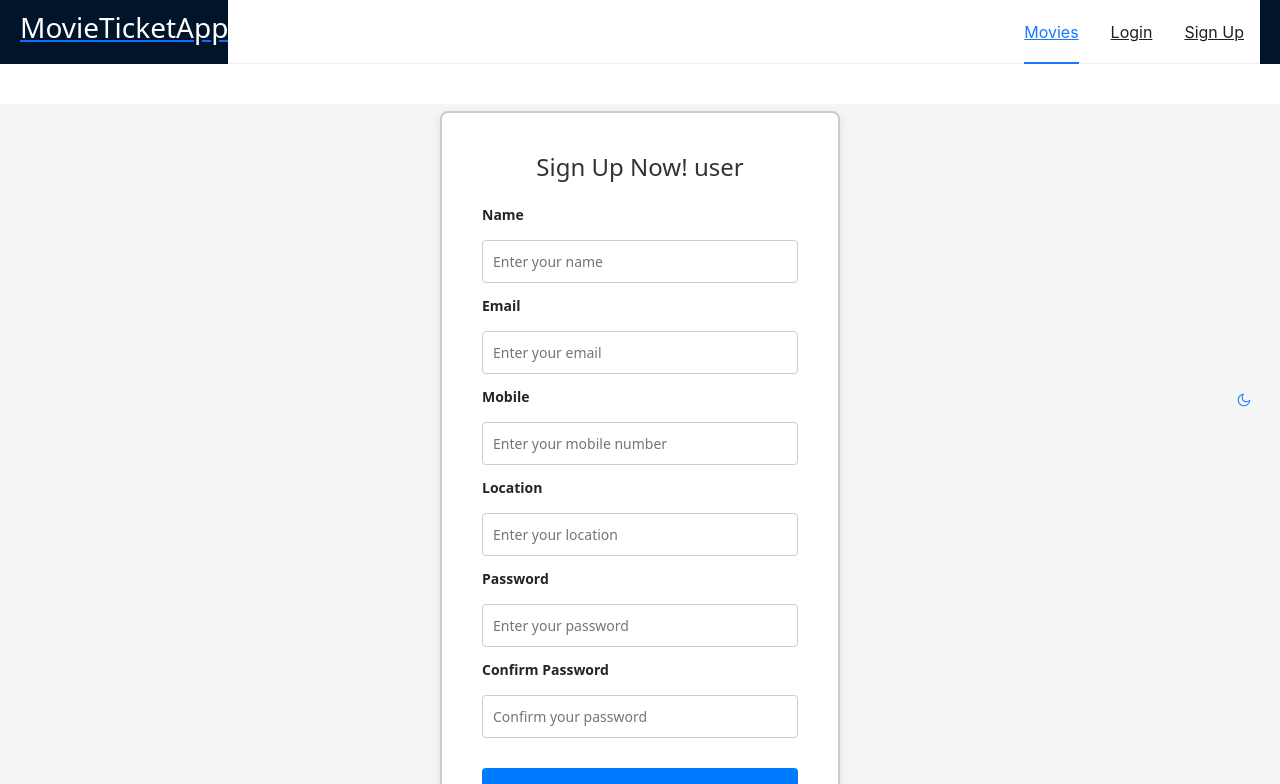
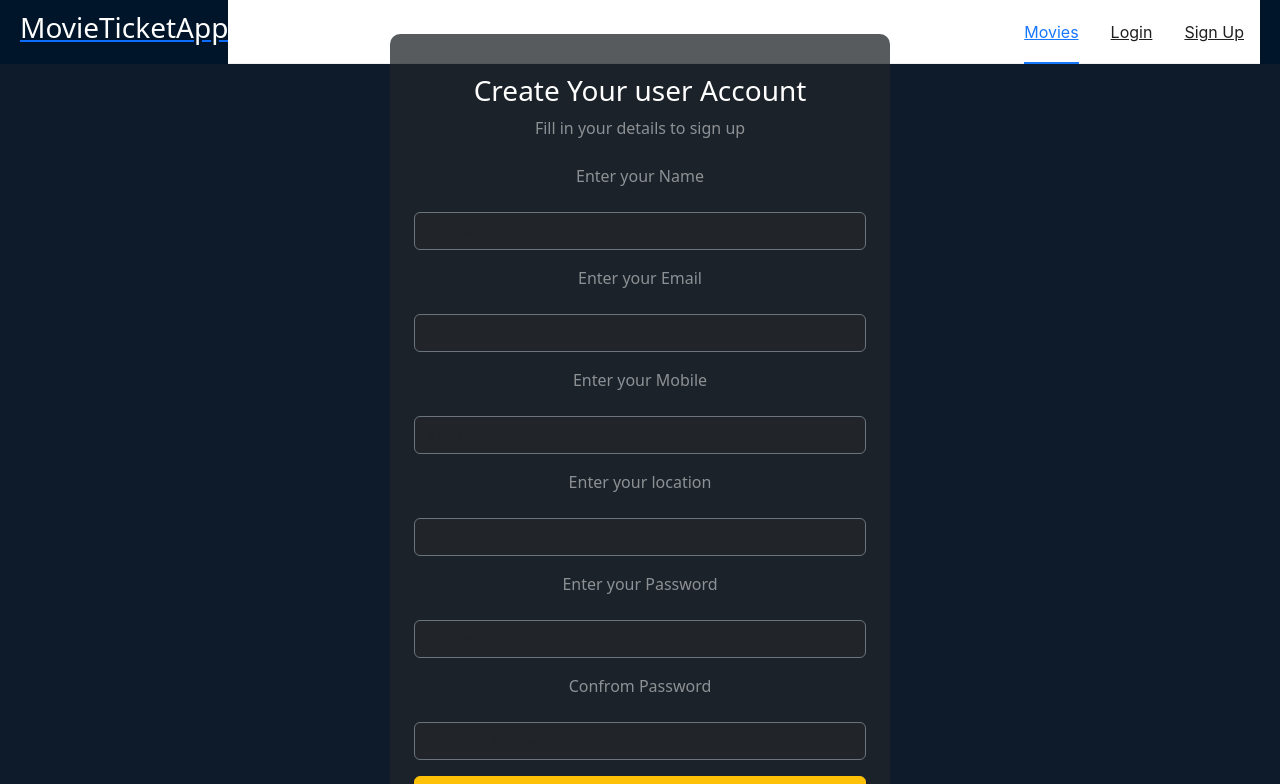
Before and after one commit to Roshnijoseph90/febcohort, a React (Vite) app in the folder client/: page /signup in a window 1280 px wide. Shown: the top 784 px of the page. Built offline with nearby package versions, Linux system fonts and the light colour scheme; no server answers.

Commit message:
chnged Ui

```diff
--- a/client/src/pages/Shared/LoginPage.jsx
+++ b/client/src/pages/Shared/LoginPage.jsx
@@ -64,6 +64,9 @@ const LoginPage = ({ role }) => {
 
           <form onSubmit={handleSubmit(onSubmit)}>
             {/* Email */}
+            <p className="text-white-50 mb-4">
+           Enter your Email</p>
+            <div className="mb-3 text-start"></div>
             <div className="mb-3 text-start">
               <input
                 type="email"
@@ -83,6 +86,9 @@ const LoginPage = ({ role }) => {
             </div>
 
             {/* Password */}
+            <p className="text-white-50 mb-4">
+           Password</p>
+            <div className="mb-3 text-start"></div>
             <div className="mb-3 text-start">
               <input
                 type="password"
@@ -102,6 +108,9 @@ const LoginPage = ({ role }) => {
             </div>
 
             {/* Confirm Password */}
+            <p className="text-white-50 mb-4">
+           Confrom Password</p>
+            <div className="mb-3 text-start"></div>
             <div className="mb-3 text-start">
               <input
                 type="password"
--- a/client/src/pages/Shared/SignUpPage.jsx
+++ b/client/src/pages/Shared/SignUpPage.jsx
@@ -1,173 +1,187 @@
 import React, { useState } from 'react';
 import { useForm } from 'react-hook-form';
-import { useNavigate } from 'react-router-dom';
+import { useNavigate, Link } from 'react-router-dom';
+import { useDispatch } from 'react-redux';
 import { axiosInstance } from "../../config/axiosInstance";
-import { useDispatch } from 'react-redux';
 import { clearuser, saveuser } from '../../redux/features/userSlice';
-import { Link } from 'react-router-dom';
-import '../../styles/signUpPage.css';
+import { toast } from 'react-hot-toast';
 
 const SignUpPage = ({ role }) => {
   const { register, handleSubmit, formState: { errors }, getValues } = useForm();
   const navigate = useNavigate();
   const dispatch = useDispatch();
-  const [signUpError, setSignUpError] = useState(null);  // State for sign-up errors
-
+  const [signUpError, setSignUpError] = useState(null);
 
   let user = {
-      role: "user",  // Default to "user" role
-      signUpAPI: "/user/signup",  // Default API route for user
-      loginRoute: "/login",  // Default login route for user
-      profileRoute: "/profile",  // Default profile route for user
+    role: "user",
+    signUpAPI: "/user/signup",
+    loginRoute: "/login",
+    profileRoute: "/user/profile"
   };
 
-    // Dynamically update the user object based on the role
   if (role === "owner") {
     user = {
       role: "owner",
       signUpAPI: "/owner/signup",
       profileRoute: "/owner/profile",
-        loginRoute: "/owner/login",
+      loginRoute: "/owner/login"
     };
   } else if (role === "admin") {
     user = {
       role: "admin",
       signUpAPI: "/admin/signup",
       profileRoute: "/admin/profile",
-        loginRoute: "/admin/login",
+      loginRoute: "/admin/login"
     };
   }
+
   const onSubmit = async (data) => {
     try {
-      const response = await axiosInstance({
-        method: "POST",
-        url: user.signUpAPI,
-        data: data,
-      });
-      dispatch(saveuser(response?.data?.data));  // Save user data to Redux
+      const response = await axiosInstance.post(user.signUpAPI, data);
+      dispatch(saveuser(response?.data?.data));
+      toast.success("Signup successful!");
       navigate(user.loginRoute, { state: { email: data.email } });
     } catch (error) {
-      dispatch(clearuser());  // Clear user data on error
-      console.error("Error during signup:", error);
+      dispatch(clearuser());
       setSignUpError('An error occurred during signup. Please try again.');
+      toast.error("Signup failed. Please try again.");
     }
   };
 
   return (
-    <div className="signup-page">
-    <div className="signup-container">
-      <div className="card-body">
-        <h2>Sign Up Now! {user.role}</h2>
+    <div
+      className="position-relative w-100 vh-100"
+      style={{
+        backgroundColor: '#0D1B2A',
+        backgroundSize: "cover",
+        backgroundPosition: "center",
+      }}
+    >
+      <div className="position-absolute top-0 start-0 w-100 h-100 d-flex flex-column align-items-center justify-content-center text-center p-4">
+        <div
+          className="bg-dark bg-opacity-75 p-4 text-white"
+          style={{ maxWidth: "500px", borderRadius: "10px", width: "100%" }}
+        >
+          <h3 className="mt-3">Create Your {user.role} Account</h3>
+          <p className="text-white-50 mb-4">Fill in your details to sign up</p>
 
-        {/* Display sign-up error if any */}
-        {signUpError && <p className="signup-error">{signUpError}</p>}
+          {signUpError && <p className="text-danger">{signUpError}</p>}
 
-        <form onSubmit={handleSubmit(onSubmit)} className="signup-form">
-          {/* Name Field */}
-          <div>
-            <label htmlFor="name">Name</label>
+          <form onSubmit={handleSubmit(onSubmit)}>
+            {/* Name */}
+            <p className="text-white-50 mb-4">
+            Enter your Name
+          </p>
+            <div className="mb-3 text-start">
               <input
                 type="text"
-              id="name"
-              placeholder="Enter your name"
+                placeholder="Name"
                 {...register('name', { required: 'Name is required' })}
+                className="form-control bg-dark text-white border-secondary"
               />
-            {errors.name && <p>{errors.name.message}</p>}
+              {errors.name && <p className="text-danger mt-1">{errors.name.message}</p>}
             </div>
 
-          {/* Email Field */}
-          <div>
-            <label htmlFor="email">Email</label>
+            {/* Email */}
+            <p className="text-white-50 mb-4">
+            Enter your Email
+          </p>
+            <div className="mb-3 text-start">
               <input
                 type="email"
-              id="email"
-              placeholder="Enter your email"
+                placeholder="Email"
                 {...register('email', {
                   required: 'Email is required',
                   pattern: {
-                  value: /^[A-Za-z0-9._%+-]+@[A-Za-z0-9.-]+\.[A-Za-z]{2,}$/,
-                  message: 'Invalid email address'
-                }
+                    value: /^[^\s@]+@[^\s@]+\.[^\s@]+$/,
+                    message: 'Invalid email format',
+                  },
                 })}
+                className="form-control bg-dark text-white border-secondary"
               />
-            {errors.email && <p>{errors.email.message}</p>}
+              {errors.email && <p className="text-danger mt-1">{errors.email.message}</p>}
             </div>
 
-          {/* Mobile Field */}
-          <div>
-            <label htmlFor="mobile">Mobile</label>
+            {/* Mobile */}
+            <p className="text-white-50 mb-4">
+            Enter your Mobile
+          </p>
+            <div className="mb-3 text-start">
               <input
                 type="text"
-              id="mobile"
-              placeholder="Enter your mobile number"
+                placeholder="Mobile Number"
                 {...register('mobile', { required: 'Mobile number is required' })}
+                className="form-control bg-dark text-white border-secondary"
               />
-            {errors.mobile && <p>{errors.mobile.message}</p>}
+              {errors.mobile && <p className="text-danger mt-1">{errors.mobile.message}</p>}
             </div>
 
-          {/* Location Field */}
-          <div>
-            <label htmlFor="location">Location</label>
+            {/* Location */}
+            <p className="text-white-50 mb-4">
+            Enter your location
+          </p>
+            <div className="mb-3 text-start">
               <input
                 type="text"
-              id="location"
-              placeholder="Enter your location"
+                placeholder="Location"
                 {...register('location', { required: 'Location is required' })}
+                className="form-control bg-dark text-white border-secondary"
               />
-            {errors.location && <p>{errors.location.message}</p>}
+              {errors.location && <p className="text-danger mt-1">{errors.location.message}</p>}
             </div>
 
-          {/* Password Field */}
-          <div>
-            <label htmlFor="password">Password</label>
+            {/* Password */}
+            <p className="text-white-50 mb-4">
+            Enter your Password
+          </p>
+            <div className="mb-3 text-start">
               <input
                 type="password"
-              id="password"
-              placeholder="Enter your password"
+                placeholder="Password"
                 {...register('password', {
                   required: 'Password is required',
                   minLength: {
                     value: 6,
-                  message: 'Password must be at least 6 characters long'
-                }
+                    message: 'Password must be at least 6 characters long',
+                  },
                 })}
+                className="form-control bg-dark text-white border-secondary"
               />
-            {errors.password && <p>{errors.password.message}</p>}
+              {errors.password && <p className="text-danger mt-1">{errors.password.message}</p>}
             </div>
 
-          {/* Confirm Password Field */}
-          <div>
-            <label htmlFor="confirmPassword">Confirm Password</label>
+            {/* Confirm Password */}
+            <p className="text-white-50 mb-4">
+           Confrom Password</p>
+            <div className="mb-3 text-start">
               <input
                 type="password"
-              id="confirmPassword"
-              placeholder="Confirm your password"
+                placeholder="Confirm Password"
                 {...register('confirmPassword', {
                   required: 'Confirm Password is required',
                   validate: value => value === getValues('password') || 'Passwords do not match',
-                minLength: {
-                  value: 6,
-                  message: 'Password must be at least 6 characters long'
-                }
                 })}
+                className="form-control bg-dark text-white border-secondary"
               />
-            {errors.confirmPassword && <p>{errors.confirmPassword.message}</p>}
+              {errors.confirmPassword && <p className="text-danger mt-1">{errors.confirmPassword.message}</p>}
             </div>
 
-          {/* Submit Button */}
-          <div>
-            <button type="submit">Sign Up</button>
-          </div>
+            {/* Submit */}
+            <button type="submit" className="btn btn-warning w-100">
+              Sign Up
+            </button>
           </form>
 
-
-        <div className="links"  >
-          <Link to={user.loginRoute}>Already have an account? Log in</Link>
-        </div>
+          <p className="text-white mt-3">
+            Already have an account?{' '}
+            <Link to={user.loginRoute} className="text-warning fw-bold">
+              Log In
+            </Link>
+          </p>
         </div>
       </div>
     </div>
   );
-}
+};
 
 export default SignUpPage;
--- a/client/src/styles/signUpPage.css
+++ b/client/src/styles/signUpPage.css
@@ -98,3 +98,10 @@
   text-align: center;
   margin-top: 10px;
 }
+input::placeholder {
+  color: rgba(255, 255, 255, 0.5);
+}
+
+input {
+  color: white;
+}
```
Lines whose indentation alone changed are shown as unchanged.
